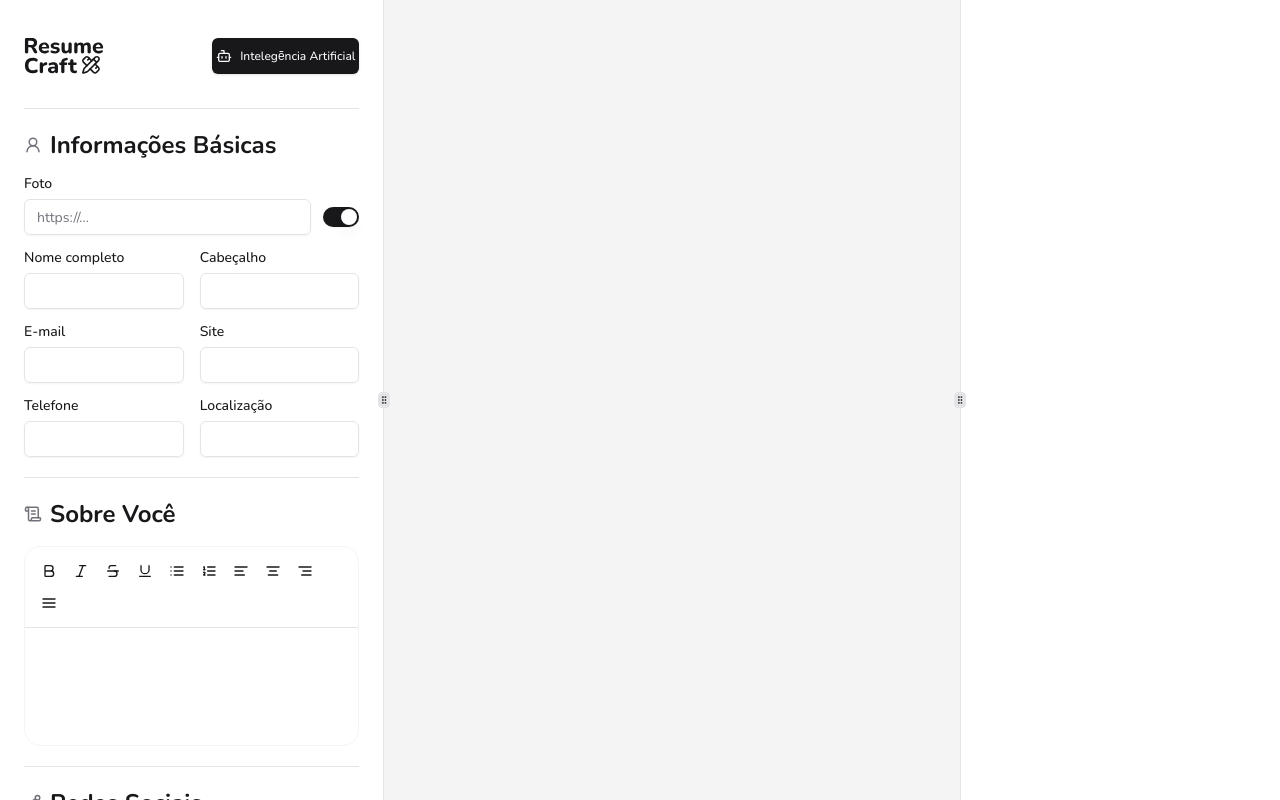
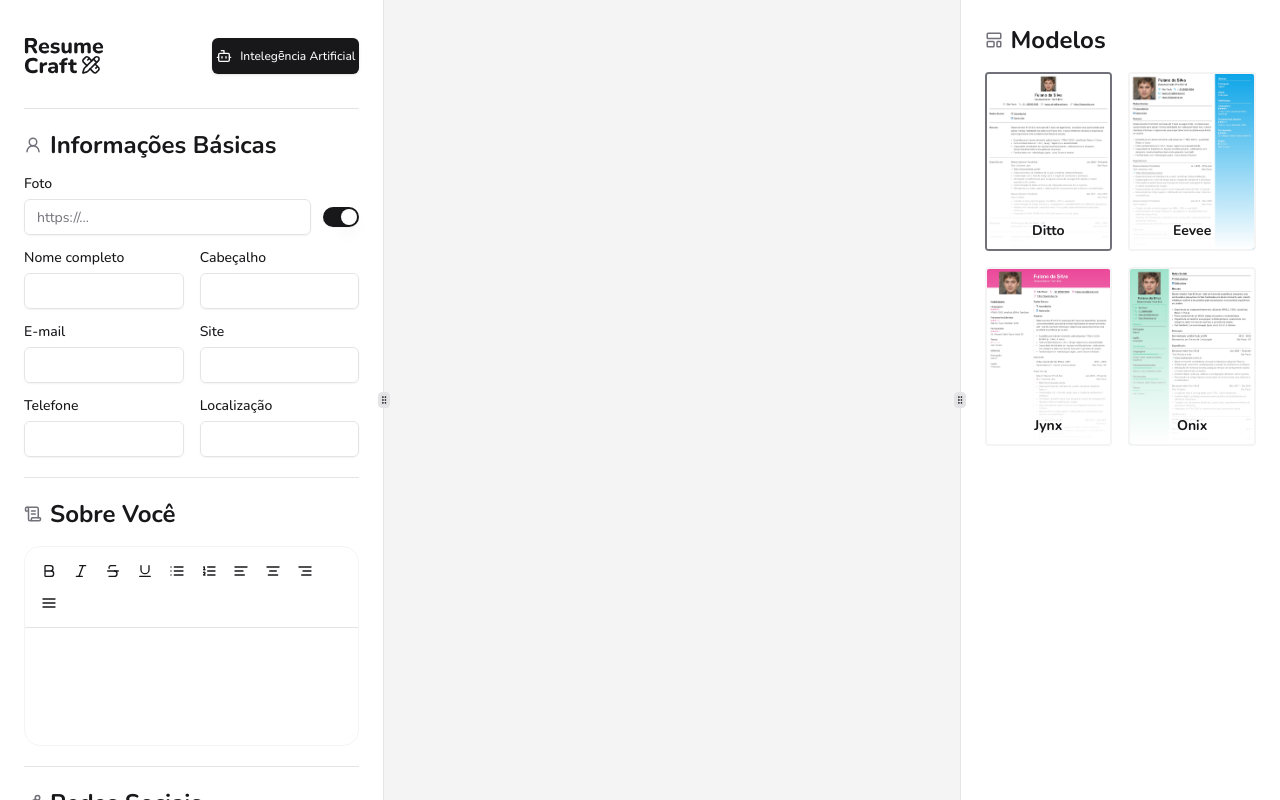
Before and after one commit to isaqu3d/resume-craft, a Next.js app: page /dashboard/resumes/example in a window 1280 px wide. Built offline with nearby package versions, Linux system fonts and the light colour scheme.

Commit message:
chore: add TemplatesListSection to StructureSidebar component.

```diff
--- a/src/components/pages/dashboard/resume/structure-sidebar/index.tsx
+++ b/src/components/pages/dashboard/resume/structure-sidebar/index.tsx
@@ -1,3 +1,9 @@
+import { TemplatesListSection } from "./sections/templates-list";
+
 export function StructureSidebar() {
-  return <aside className="w-full h-full p-6 overflow-y-auto"></aside>;
+  return (
+    <aside className="w-full h-full p-6 overflow-y-auto">
+      <TemplatesListSection />
+    </aside>
+  );
 }
```
